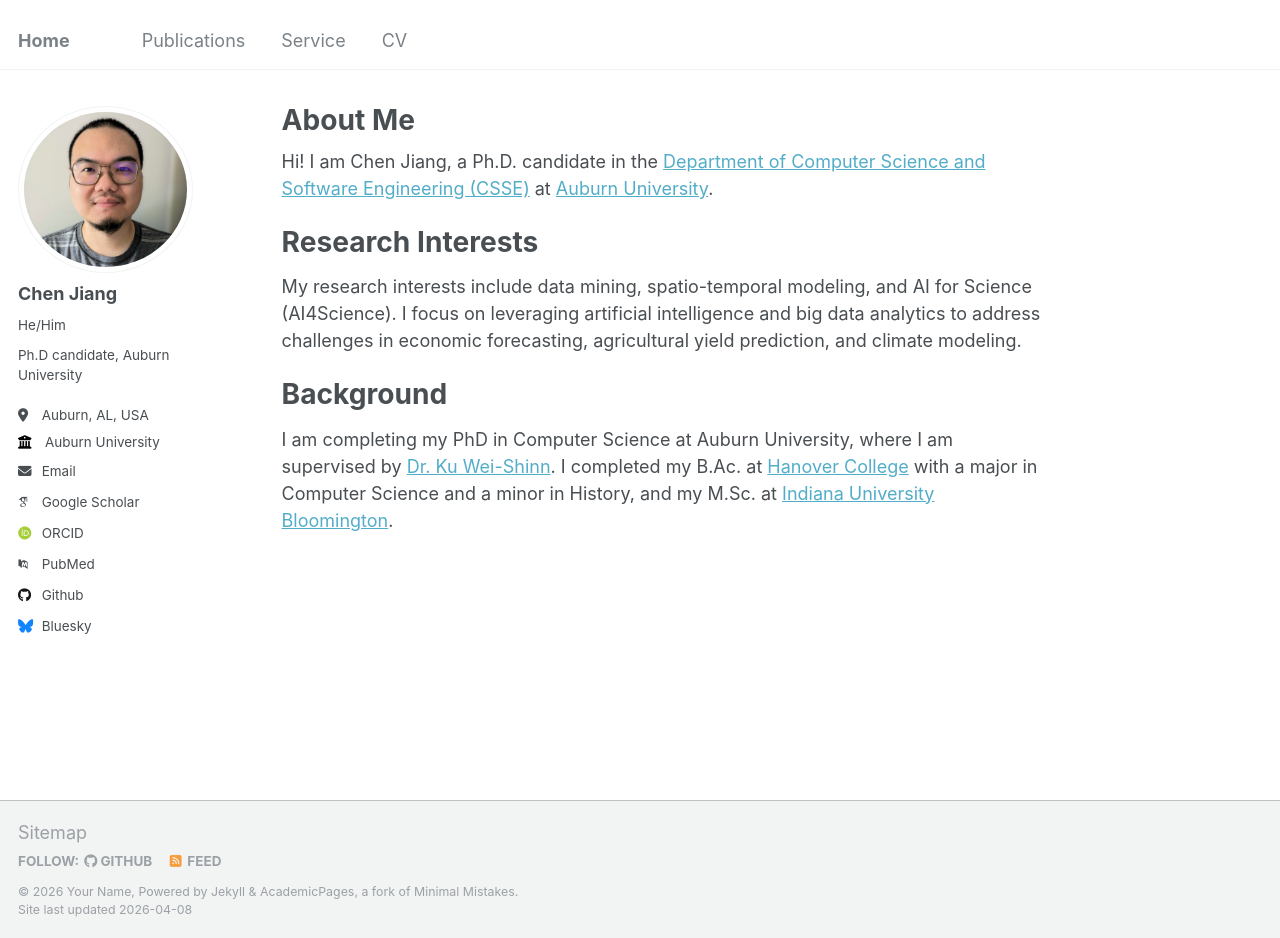
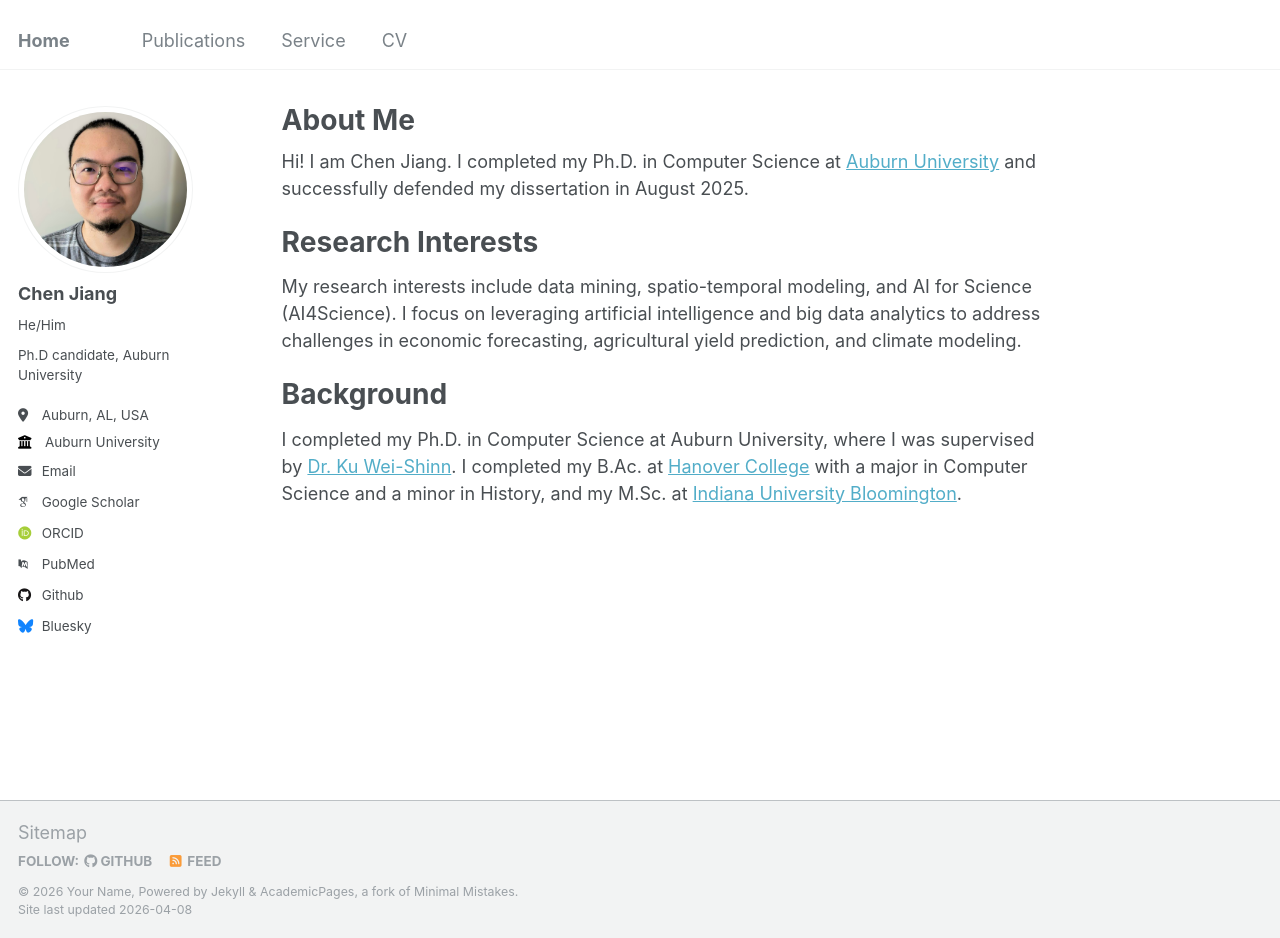
Before and after one commit to jiang28/jiangchen, a Jekyll site: the page built from _pages/about.md, in a window 1280 px wide and 938 px high. Built offline with Jekyll 4.4.1, drawn with Linux system fonts in a browser that asks for light colours; some web fonts are replaced.

Commit message:
Update about.md

```diff
--- a/_pages/about.md
+++ b/_pages/about.md
@@ -6,7 +6,7 @@ redirect_from:
   - /about/
   - /about.html
 ---
-Hi! I am Chen Jiang, a Ph.D. candidate in the [Department of Computer Science and Software Engineering (CSSE)](https://www.eng.auburn.edu/comp/#gsc.tab=0) at [Auburn University](https://eng.auburn.edu/).
+Hi! I am Chen Jiang. I completed my Ph.D. in Computer Science at [Auburn University](https://eng.auburn.edu/) and successfully defended my dissertation in August 2025.
 
 Research Interests
 ======
@@ -14,4 +14,4 @@ My research interests include data mining, spatio-temporal modeling, and AI for
 
 Background
 ======
-I am completing my PhD in Computer Science at Auburn University, where I am supervised by [Dr. Ku Wei-Shinn](https://www.eng.auburn.edu/~weishinn/). I completed my B.Ac. at [Hanover College](https://www.hanover.edu/) with a major in Computer Science and a minor in History, and my M.Sc. at [Indiana University Bloomington](https://bloomington.iu.edu/index.html).
+I completed my Ph.D. in Computer Science at Auburn University, where I was supervised by [Dr. Ku Wei-Shinn](https://www.eng.auburn.edu/~weishinn/). I completed my B.Ac. at [Hanover College](https://www.hanover.edu/) with a major in Computer Science and a minor in History, and my M.Sc. at [Indiana University Bloomington](https://bloomington.iu.edu/index.html).
```
